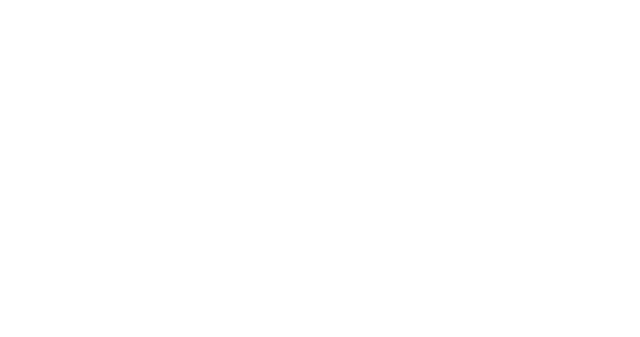
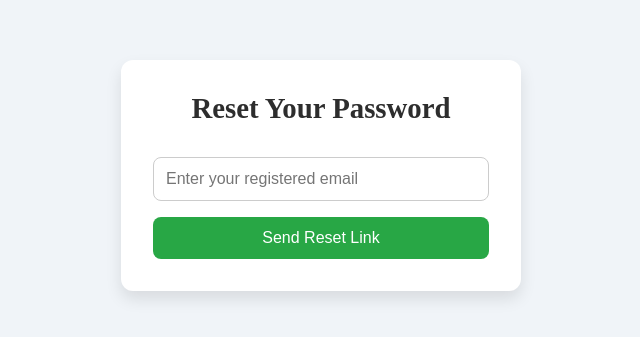
Before and after one commit to TsiOnshime/Swift, a React (Vite) app in the folder front-end/: page /forgot-password in a window 1280 px wide. Before the commit this address had no page. Shown: the part 225-562 px from the top of the page, without its empty margins (319-959 px from the left). Built offline with nearby package versions, Linux system fonts and the light colour scheme.

Commit message:
Add Forgot Password page and improve interactions on Sign In/Sign Up

```diff
--- a/front-end/package.json
+++ b/front-end/package.json
@@ -13,7 +13,8 @@
     "react": "^19.0.0",
     "react-dom": "^19.0.0",
     "react-icons": "^5.5.0",
-    "react-router-dom": "^7.5.1"
+    "react-router-dom": "^7.5.1",
+    "react-toastify": "^11.0.5"
   },
   "devDependencies": {
     "@eslint/js": "^9.22.0",
--- a/front-end/src/App.jsx
+++ b/front-end/src/App.jsx
@@ -5,6 +5,7 @@ import LandingPage from './pages/LandingPage/LandingPage';
 import SignUp from './pages/SignUp/SignUp';
 import SignIn from './pages/SignIn/SignIn';
 import Home from './pages/Home/Home'
+import ForgotPassword from './pages/ForgetPassword/ForgetPassword';
 
 
 
@@ -16,6 +17,7 @@ function App() {
           <Route path='/signup' element={<SignUp />} />
           <Route path='/signin' element={<SignIn />} />
           <Route path='/home' element={<Home />} />
+          <Route path='/forgot-password' element={<ForgotPassword />} />
         </Routes>
       </BrowserRouter>
     );
--- /dev/null
+++ b/front-end/src/pages/ForgetPassword/ForgetPassword.css
@@ -0,0 +1,49 @@
+.forgot-password-page {
+    display: flex;
+    justify-content: center;
+    align-items: center;
+    min-height: 100vh;
+    background: #f0f4f8;
+    padding: 1rem;
+  }
+
+  .forget-form {
+    background-color: #ffffff;
+    padding: 2rem;
+    border-radius: 12px;
+    box-shadow: 0 8px 16px rgba(0, 0, 0, 0.1);
+    width: 100%;
+    max-width: 400px;
+  }
+
+  h2 {
+    margin-bottom: 1rem;
+    font-size: 1.8rem;
+    color: #2d2d2d;
+    text-align: center;
+  }
+
+  .forget-input {
+    width: 100%;
+    padding: 0.75rem;
+    margin: 1rem 0;
+    border: 1px solid #ccc;
+    border-radius: 8px;
+    font-size: 1rem;
+  }
+
+  .forget-btn {
+    width: 100%;
+    padding: 0.75rem;
+    background-color: #28a745;
+    color: white;
+    border: none;
+    border-radius: 8px;
+    font-size: 1rem;
+    cursor: pointer;
+    transition: background-color 0.3s ease;
+  }
+
+  button:hover {
+    background-color: #218838;
+  }
--- /dev/null
+++ b/front-end/src/pages/ForgetPassword/ForgetPassword.jsx
@@ -0,0 +1,43 @@
+import React, { useState } from 'react';
+import './ForgetPassword.css';
+import { toast, ToastContainer } from 'react-toastify';
+
+const ForgotPassword = () => {
+  const [email, setEmail] = useState('');
+
+  const handleSubmit = async (e) => {
+    e.preventDefault();
+
+    if (!email) {
+      toast.error('Please enter your email');
+      return;
+    }
+
+    // BACKEND: Call API to send password reset email
+    try {
+      // Placeholder: Replace with actual API call
+      toast.success("Reset link sent! Check your inbox.");
+    } catch (err) {
+      toast.error("Something went wrong");
+    }
+  };
+
+  return (
+    <div className="forgot-password-page">
+      <form className='forget-form' onSubmit={handleSubmit}>
+        <h2>Reset Your Password</h2>
+        <input
+        className='forget-input'
+          type="email"
+          placeholder="Enter your registered email"
+          value={email}
+          onChange={(e) => setEmail(e.target.value)}
+        />
+        <button type="submit" className='forget-btn'>Send Reset Link</button>
+        <ToastContainer />
+      </form>
+    </div>
+  );
+};
+
+export default ForgotPassword;
--- a/front-end/src/pages/SignIn/SignIn.jsx
+++ b/front-end/src/pages/SignIn/SignIn.jsx
@@ -1,9 +1,30 @@
-import React from 'react';
+import React, { useState } from 'react';
 import './SignIn.css';
 import { FaEnvelope, FaLock } from 'react-icons/fa';
 import { Link } from 'react-router-dom';
+import { ToastContainer, toast } from 'react-toastify';
+import 'react-toastify/dist/ReactToastify.css';
 
 const SignIn = () => {
+  const [formData, setFormData] = useState({ email: '', password: '' });
+
+  const handleChange = (e) => {
+    setFormData({ ...formData, [e.target.type]: e.target.value });
+  };
+
+  const handleSubmit = (e) => {
+    e.preventDefault();
+
+    const { email, password } = formData;
+    if (!email || !password) {
+      toast.error("Please enter email and password");
+      return;
+    }
+
+    // TODO: Send data to backend
+    toast.success("Login request sent!");
+  };
+
   return (
     <div className="signin-page">
       <div className="signin-box">
@@ -12,24 +33,26 @@ const SignIn = () => {
 
         <div className="input-group">
           <FaEnvelope className="input-icon" />
-          <input type="email" placeholder="Your email address" />
+          <input type="email" placeholder="Your email address" value={formData.email} onChange={handleChange} />
         </div>
 
         <div className="input-group">
           <FaLock className="input-icon" />
-          <input type="password" placeholder="Enter your password" />
+          <input type="password" placeholder="Enter your password" value={formData.password} onChange={handleChange}/>
         </div>
 
         <div className="forgot-password">
-          <a href="#">Forget your password?</a>
+        <Link to="/forgot-password">Forget your password?</Link>
         </div>
 
-        <button className="login-btn">Log In</button>
+        <button className="login-btn" onClick={handleSubmit}>Log In</button>
 
         <p className="signup-text">
           Need to create an account? <Link to="/signup">sign up</Link>
         </p>
       </div>
+      <ToastContainer position="top-right" autoClose={3000} />
+
     </div>
   );
 };
--- a/front-end/src/pages/SignUp/SignUp.css
+++ b/front-end/src/pages/SignUp/SignUp.css
@@ -41,6 +41,7 @@
   .right-section {
     width: 50%;
     display: flex;
+    flex-direction: column;
     justify-content: center;
     align-items: center;
     background: #f9f9f9;
--- a/front-end/src/pages/SignUp/SignUp.jsx
+++ b/front-end/src/pages/SignUp/SignUp.jsx
@@ -1,16 +1,72 @@
-import React from "react";
+import React, { useState } from "react";
 import "./SignUp.css";
 import NavBar from '../../components/NavBar'
-import { MdElectricScooter } from 'react-icons/md'; // Material Design
+import { MdElectricScooter } from 'react-icons/md';
 import { FaArrowLeft } from 'react-icons/fa';
 import { FcGoogle } from 'react-icons/fc';
 import { FaApple } from 'react-icons/fa';
-import { Link } from 'react-router-dom';
+import { Link,  useNavigate } from 'react-router-dom';
+import { ToastContainer, toast } from 'react-toastify';
+import 'react-toastify/dist/ReactToastify.css';
+
 
 const Register = () => {
+
+  const [formData, setFormData] = useState({
+    firstName: '',
+    lastName: '',
+    email: '',
+    password: '',
+  });
+
+  const handleChange = (e) => {
+    setFormData({
+      ...formData,
+      [e.target.id]: e.target.value
+    });
+  };
+  const navigate = useNavigate();
+
+  const handleSubmit = (e) => {
+  e.preventDefault();
+
+  const { firstName, lastName, email, password } = formData;
+  if (!firstName || !lastName || !email || !password) {
+    toast.error('Please fill in all fields');
+    return;
+  }
+    toast.success('Successfully registered! Redirecting...');
+    setTimeout(() => {
+      navigate('/home');
+    }, 2000);
+    // BACKEND TODO: Send formData to the backend API
+    /*
+      TODO (backend):
+      1. Validate all fields (length, format, email uniqueness, etc.)
+      2. Hash the password securely (bcrypt recommended)
+      3. Save the user to the database (firstName, lastName, email, hashed password)
+      4. Return a success message and possibly a token/session
+      5. Handle duplicate emails / server errors
+    */
+  navigate('/home');
+};
+
+const handleSocialClick = (provider) => {
+  //  BACKEND TODO: Setup OAuth endpoints
+    /*
+      TODO (backend):
+      1. Configure OAuth for Google and Apple:
+         - Google: Client ID + Secret (Google Console)
+         - Apple: Sign in with Apple setup
+      2. Use Firebase Auth or your backend to handle OAuth tokens
+      3. Return user data & auth token from backend
+      4. Frontend can use that token to log in the user
+    */
+  toast.info(`Sign up with ${provider} is coming soon!`);
+};
+
   return (
     <>
-    <NavBar/>
     <div className="register-container">
       <div className="left-section">
       <Link to="/">
@@ -20,35 +76,33 @@ const Register = () => {
         <div className="content">
           <h2>Let's Get Started</h2>
           <MdElectricScooter style={{ fontSize: '160px', color: 'green' }} />
-
-
         </div>
       </div>
 
       <div className="right-section">
-        <form className="form-box">
+        <form className="form-box" onSubmit={handleSubmit}>
           <h2>Begin your journey</h2>
 
           <div className="form-group double">
             <div>
               <label htmlFor="firstName">First Name</label>
-              <input id="firstName" type="text" placeholder="Input first name" />
+              <input id="firstName" type="text" placeholder="Input first name" value={formData.firstName} onChange={handleChange}/>
             </div>
 
             <div>
               <label htmlFor="lastName">Last Name</label>
-              <input id="lastName" type="text" placeholder="Input last name" />
+              <input id="lastName" type="text" placeholder="Input last name" value={formData.lastName} onChange={handleChange} />
             </div>
           </div>
 
           <div className="form-group">
             <label htmlFor="email">Email</label>
-            <input id="email" type="email" placeholder="example.email@gmail.com" />
+            <input id="email" type="email" placeholder="example.email@gmail.com" value={formData.email} onChange={handleChange}/>
           </div>
 
           <div className="form-group">
             <label htmlFor="password">Password</label>
-            <input id="password" type="password" placeholder="Enter at least 8+ characters" />
+            <input id="password" type="password" placeholder="Enter at least 8+ characters" value={formData.password} onChange={handleChange}/>
           </div>
 
 
@@ -57,25 +111,23 @@ const Register = () => {
             & <a href="/Privacy" target="_blank" rel="noopener noreferrer">Privacy Policy</a>
           </p>
 
-          <button type="submit" className="register-btn">Register</button>
+          <button type="submit" className="register-btn" >Register</button>
+        </form>
 
           <div className="or-section">OR</div>
-
+           {/* TODO: Connect Google and Apple sign-in with backend or Firebase OAuth */}
           <div className="social-buttons">
-            <button className="google"><FcGoogle/></button>
-            <button className="apple"><FaApple /></button>
+            <button className="google" onClick={() => handleSocialClick('Google')}><FcGoogle/></button>
+            <button className="apple"  onClick={() => handleSocialClick('Apple')}><FaApple /></button>
           </div>
 
           <p className="login-link">
             Already have an account? <Link to="/signin">Log in here</Link>
           </p>
-        </form>
       </div>
     </div>
-
+    <ToastContainer position="top-right" autoClose={3000} />
     </>
-
-
   );
 };
 
```
Also changed, not shown: 1 other file (tests, documents, lock files or other folders).
